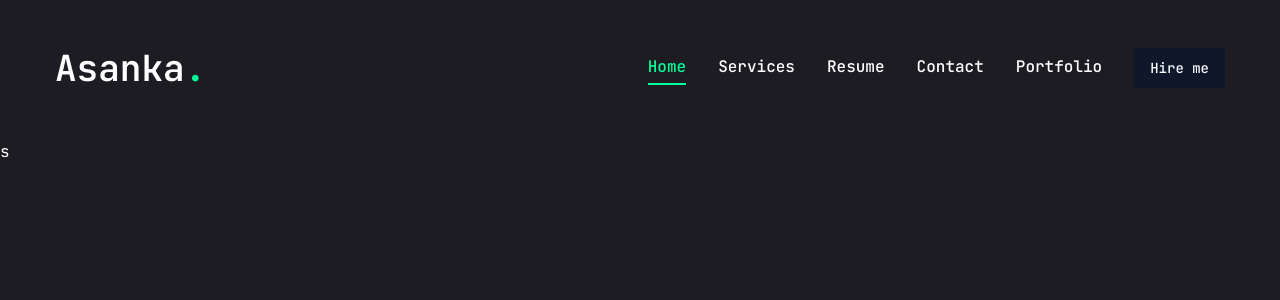
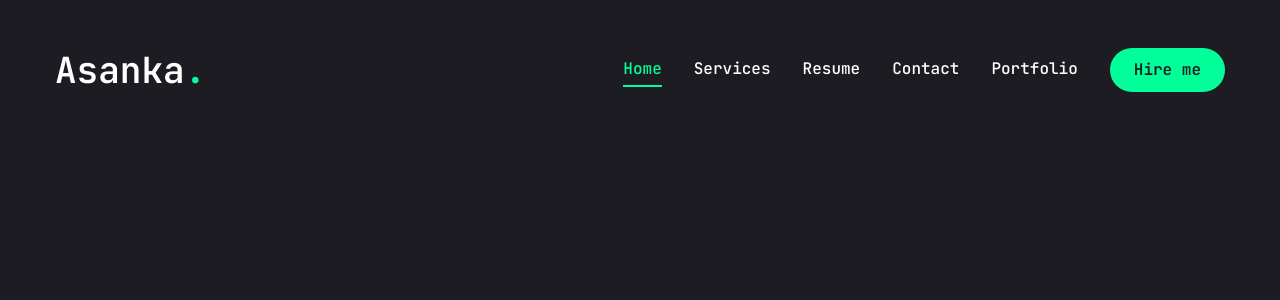
Before and after one commit to ADWx2001/my_portfolio, a Next.js app: page / in a window 1280 px wide. Shown: the top 300 px of the page. Built offline with nearby package versions, Linux system fonts and the light colour scheme.

Commit message:
finished desktop and mobile nav

```diff
--- a/app/page.jsx
+++ b/app/page.jsx
@@ -3,7 +3,7 @@
 export default function Home() {
   return (
     <main>
-      s
+
     </main>
   );
 }
--- a/components/MobileNav.jsx
+++ b/components/MobileNav.jsx
@@ -3,7 +3,7 @@
 import { Sheet, SheetContent, SheetTrigger } from "./ui/sheet";
 import { usePathname } from "next/navigation";
 import Link from "next/link";
-import {CiMenuFries} from "react-icons/ci";
+import { CiMenuFries } from "react-icons/ci";
 
 const links = [
   { href: "/", label: "Home" },
@@ -22,12 +22,31 @@
       </SheetTrigger>
       <SheetContent className="flex flex-col">
         {/* logo */}
-            <div>
-
+        <div className="mt-20 mb-40 text-center text-2xl">
+          <Link href="/">
+            <h1 className="text-4xl font-semibold">
+              Asanka<span className="text-accent">.</span>
+            </h1>
+          </Link>
         </div>
+        {/* nav links */}
+        <nav className="flex flex-col items-center space-y-4">
+          {links.map((link, index) => (
+            <Link
+              href={link.href}
+              key={index}
+              className={`${
+                link.href === pathname &&
+                "text-accent border-b-2 border-accent"
+              } text-xl capitalize hover:text-accent transition-all`}
+            >
+              {link.label}
+            </Link>
+          ))}
+        </nav>
       </SheetContent>
     </Sheet>
-  )
+  );
 }
 
-export default MobileNav
+export default MobileNav;
--- a/components/ui/button.jsx
+++ b/components/ui/button.jsx
@@ -1,28 +1,24 @@
 import * as React from "react"
 import { Slot } from "@radix-ui/react-slot"
 import { cva } from "class-variance-authority";
-
+"inline-flex items-center justify-center whitespace-nowrap rounded-full text-base font-semibold ring-offset-white transition-colors"
 import { cn } from "@/lib/utils"
 
 const buttonVariants = cva(
-  "inline-flex items-center justify-center gap-2 whitespace-nowrap rounded-md text-sm font-medium ring-offset-white transition-colors focus-visible:outline-none focus-visible:ring-2 focus-visible:ring-slate-950 focus-visible:ring-offset-2 disabled:pointer-events-none disabled:opacity-50 [&_svg]:pointer-events-none [&_svg]:size-4 [&_svg]:shrink-0 dark:ring-offset-slate-950 dark:focus-visible:ring-slate-300",
+  "inline-flex items-center justify-center whitespace-nowrap rounded-full text-base font-semibold ring-offset-white transition-colors",
   {
     variants: {
       variant: {
-        default: "bg-slate-900 text-slate-50 hover:bg-slate-900/90 dark:bg-slate-50 dark:text-slate-900 dark:hover:bg-slate-50/90",
-        destructive:
-          "bg-red-500 text-slate-50 hover:bg-red-500/90 dark:bg-red-900 dark:text-slate-50 dark:hover:bg-red-900/90",
-        outline:
-          "border border-slate-200 bg-white hover:bg-slate-100 hover:text-slate-900 dark:border-slate-800 dark:bg-slate-950 dark:hover:bg-slate-800 dark:hover:text-slate-50",
-        secondary:
-          "bg-slate-100 text-slate-900 hover:bg-slate-100/80 dark:bg-slate-800 dark:text-slate-50 dark:hover:bg-slate-800/80",
-        ghost: "hover:bg-slate-100 hover:text-slate-900 dark:hover:bg-slate-800 dark:hover:text-slate-50",
-        link: "text-slate-900 underline-offset-4 hover:underline dark:text-slate-50",
+        default:
+        "bg-accent text-primary hover:bg-accent-hover",
+        primary:"bg-primary text-white ",
+        outline: "border border-accent bg-transparent text-accent hover:bg-accent hover:text-primary",
+
       },
       size: {
-        default: "h-10 px-4 py-2",
-        sm: "h-9 rounded-md px-3",
-        lg: "h-11 rounded-md px-8",
+        default: "h-[44px] px-6",
+        sm: "h-[48px] px-6",
+        lg: "h-[56px] px-8 text-sm uppercase traching-[2px]",
         icon: "h-10 w-10",
       },
     },
```
Lines whose indentation alone changed are shown as unchanged.
